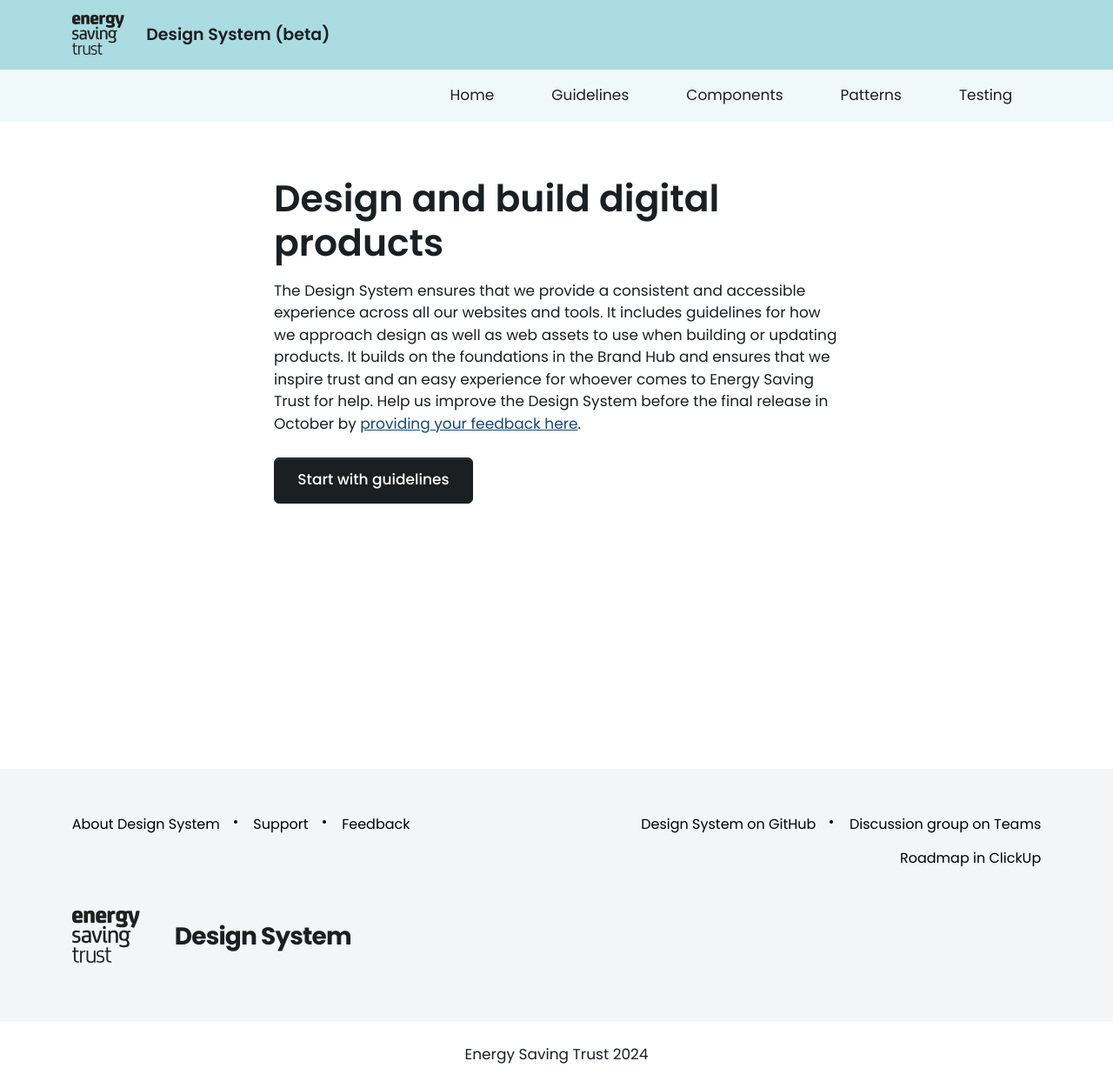
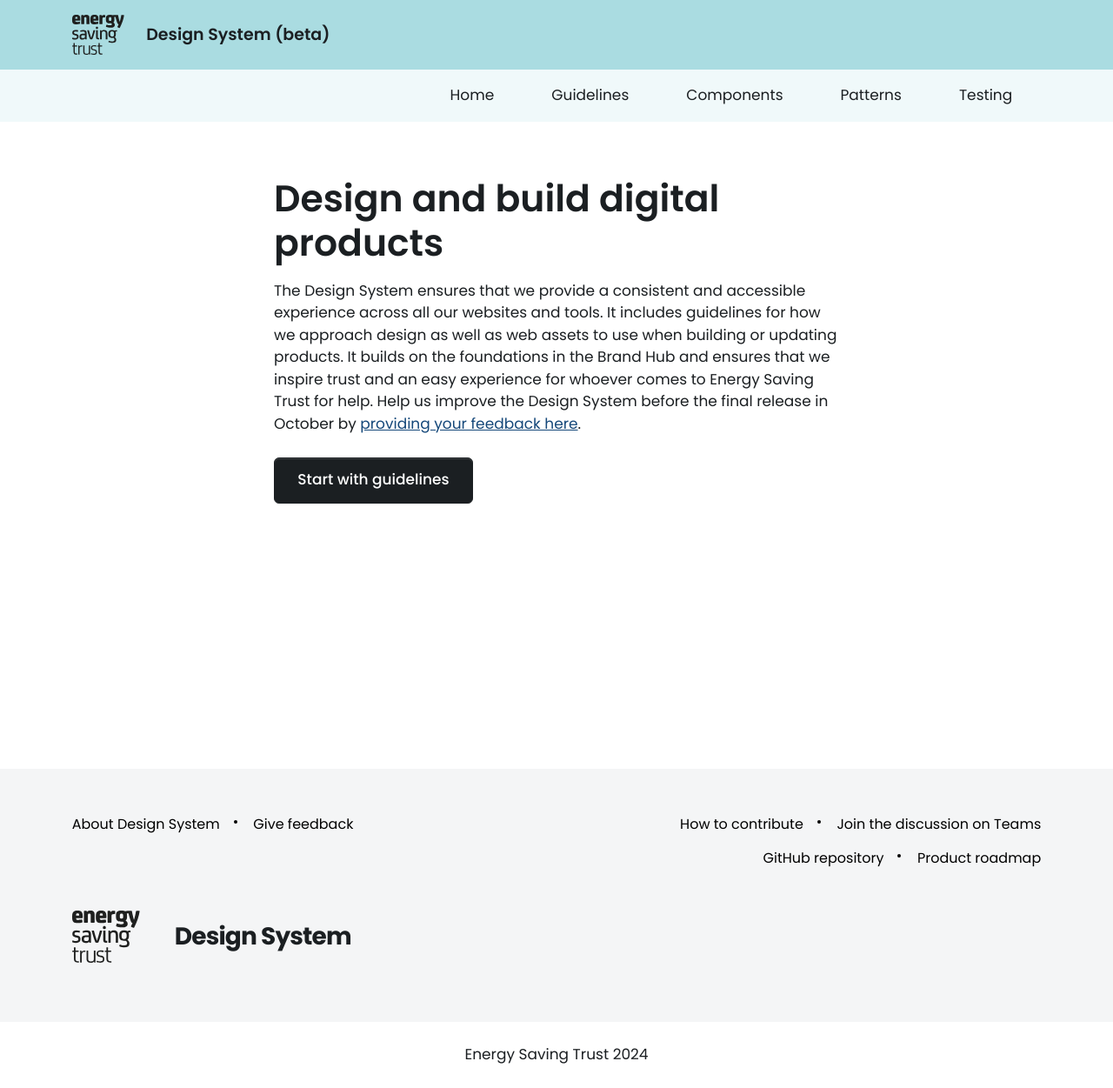
Before and after one commit to Energy-Saving-Trust/Design-System, a Jekyll site: the page built from index.html, in a window 1280 px wide. Shown: the whole page at 87% size. Built offline with Jekyll 4.4.1, drawn with Linux system fonts in a browser that asks for light colours; nearby versions of some CDN libraries.

Commit message:
Footer tweaks

```diff
--- a/_includes/ds-site-footer.html
+++ b/_includes/ds-site-footer.html
@@ -5,17 +5,17 @@
         <div class="left">
           <ul>
             <li class="est-footer-link"><a href="https://github.com/Energy-Saving-Trust/Design-System">About Design System</a></li>
-            <li class="est-footer-link"><a href="https://teams.microsoft.com/l/team/19%3AaBC6EP3WU7wfzx6Y2HMmzqDbaXGZ-9cva_Dxax670dU1%40thread.tacv2/conversations?groupId=5df89e7b-dac3-4e6b-887f-9989f5719e3d&tenantId=3c384161-3b62-4d05-9486-5295b766e36c">Support</a></li>
-            <li class="est-footer-link"><a href="https://forms.office.com/pages/responsepage.aspx?id=YUE4PGI7BU2UhlKVt2bjbBMaGypqjBFOn-n41igyzXxURVJWVlpZSFRaNEhKOEg0VzdVUjZFUlZJRC4u&route=shorturl">Feedback</a></li>
+            <li class="est-footer-link"><a href="https://forms.office.com/pages/responsepage.aspx?id=YUE4PGI7BU2UhlKVt2bjbBMaGypqjBFOn-n41igyzXxURVJWVlpZSFRaNEhKOEg0VzdVUjZFUlZJRC4u&route=shorturl">Give feedback</a></li>
           </ul>
         </div>
         <div class="right">
           <ul>
-            <li class="est-footer-link"><a href="https://github.com/Energy-Saving-Trust/Design-System">Design System on GitHub</a></li>
-            <li class="est-footer-link"><a href="https://teams.microsoft.com/l/team/19%3AaBC6EP3WU7wfzx6Y2HMmzqDbaXGZ-9cva_Dxax670dU1%40thread.tacv2/conversations?groupId=5df89e7b-dac3-4e6b-887f-9989f5719e3d&tenantId=3c384161-3b62-4d05-9486-5295b766e36c">Discussion group on Teams</a></li>
+            <li class="est-footer-link"><a href="https://teams.microsoft.com/l/team/19%3AaBC6EP3WU7wfzx6Y2HMmzqDbaXGZ-9cva_Dxax670dU1%40thread.tacv2/conversations?groupId=5df89e7b-dac3-4e6b-887f-9989f5719e3d&tenantId=3c384161-3b62-4d05-9486-5295b766e36c">How to contribute</a></li>
+            <li class="est-footer-link"><a href="https://teams.microsoft.com/l/team/19%3AaBC6EP3WU7wfzx6Y2HMmzqDbaXGZ-9cva_Dxax670dU1%40thread.tacv2/conversations?groupId=5df89e7b-dac3-4e6b-887f-9989f5719e3d&tenantId=3c384161-3b62-4d05-9486-5295b766e36c">Join the discussion on Teams</a></li>
           </ul>
           <ul>
-            <li class="est-footer-link"><a href="https://app.clickup.com/20604774/v/l/kmtv6-97632">Roadmap in ClickUp</a></li>
+            <li class="est-footer-link"><a href="https://github.com/Energy-Saving-Trust/Design-System">GitHub repository</a></li>
+            <li class="est-footer-link"><a href="https://app.clickup.com/20604774/v/l/kmtv6-97632">Product roadmap</a></li>
           </ul>
         </div>
       </div>
```
